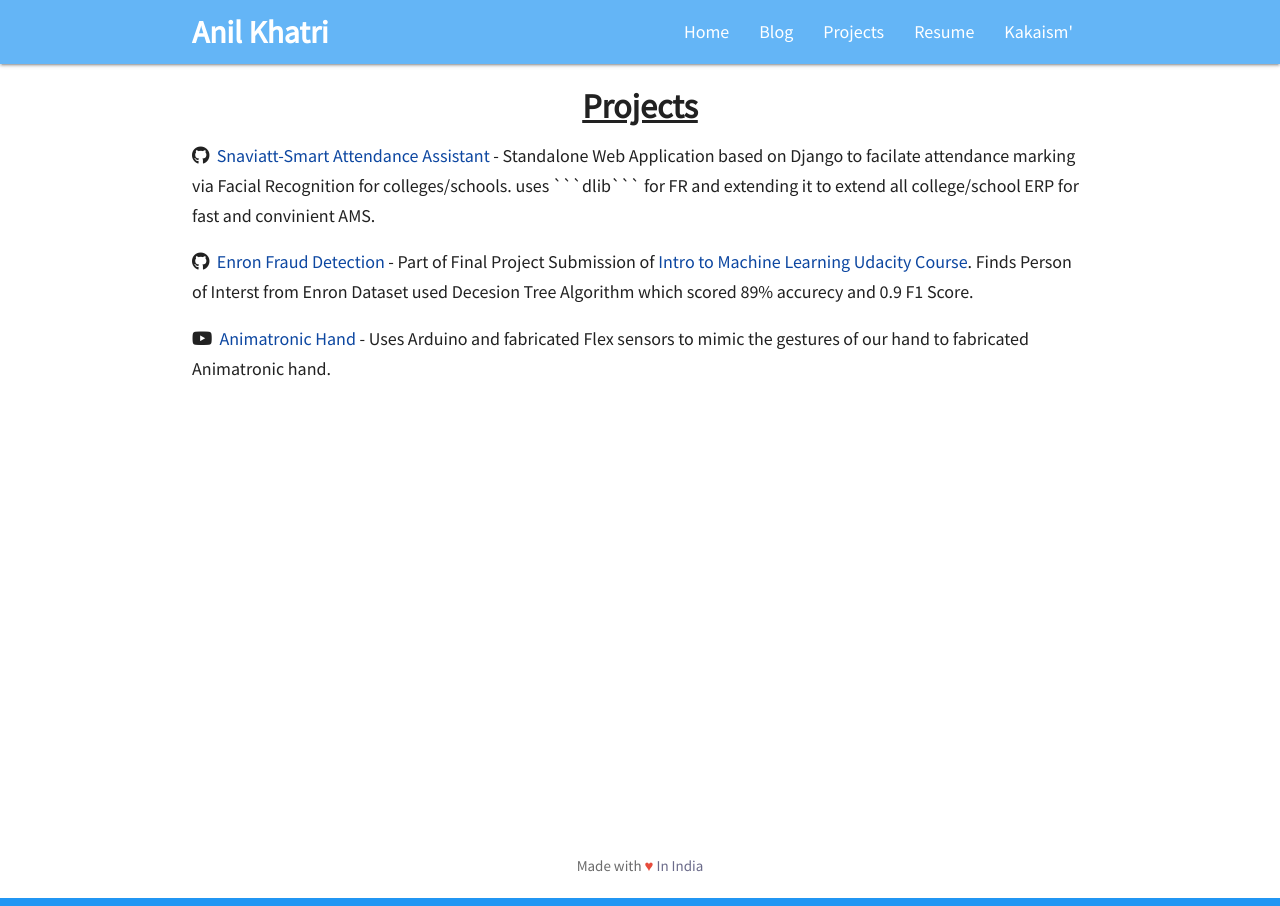
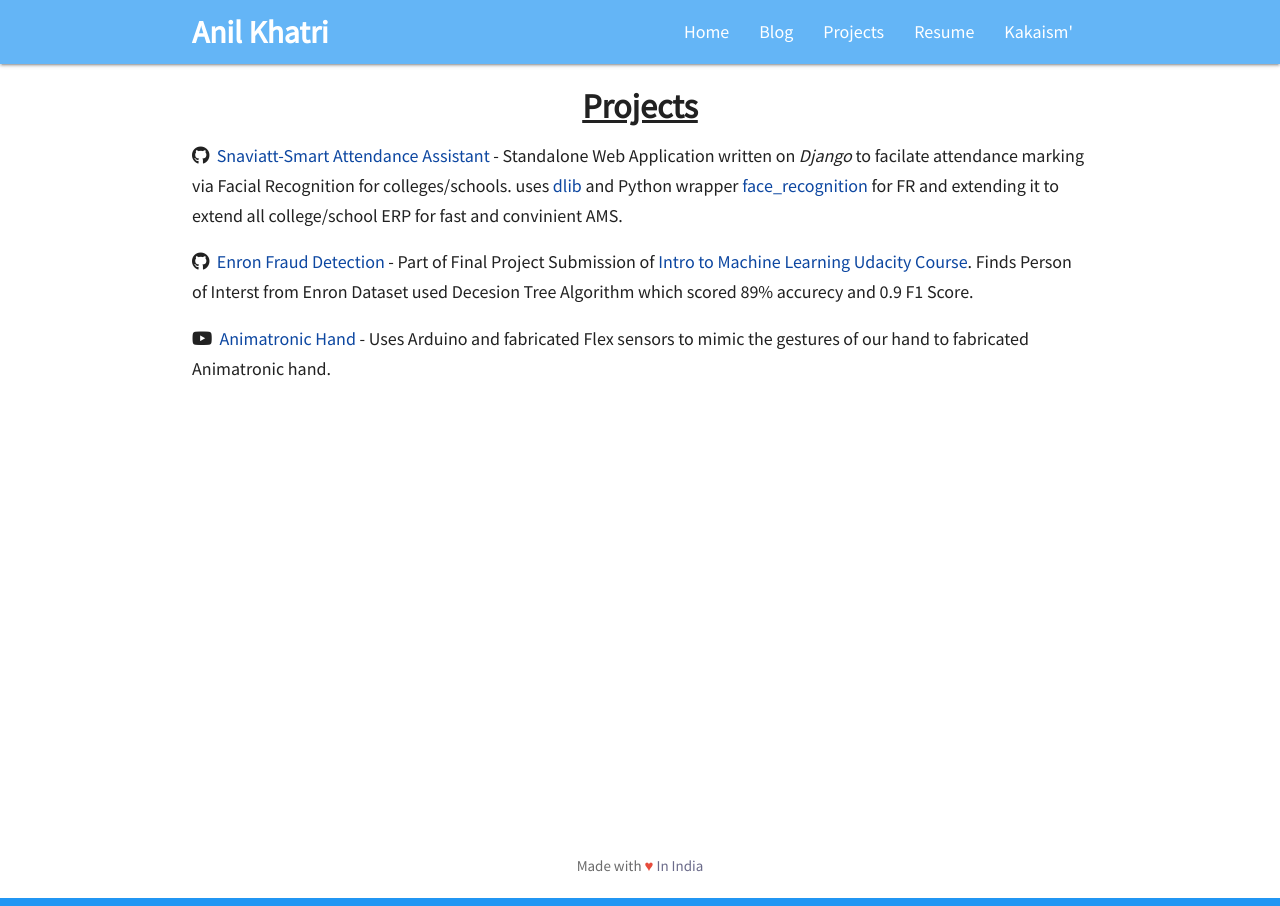
Before and after one commit to imkaka/imkaka.github.io, a Jekyll site: the page built from projects.html, in a window 1280 px wide. Built offline with Jekyll 4.4.1, drawn with Linux system fonts in a browser that asks for light colours; nearby versions of some CDN libraries.

Commit message:
fixed typo

````diff
--- a/_includes/projects.html
+++ b/_includes/projects.html
@@ -13,8 +13,12 @@
               >Snaviatt-Smart Attendance Assistant</a
             ></strong
           >
-          - Standalone Web Application based on Django to facilate attendance
-          marking via Facial Recognition for colleges/schools. uses ```dlib```
+          - Standalone Web Application written on <i>Django</i> to facilate
+          attendance marking via Facial Recognition for colleges/schools. uses
+          <a href="http://dlib.net/">dlib</a> and Python wrapper
+          <a href="https://github.com/ageitgey/face_recognition"
+            >face_recognition</a
+          >
           for FR and extending it to extend all college/school ERP for fast and
           convinient AMS.
         </h5>
````
Also changed, not shown: 2 other files.
